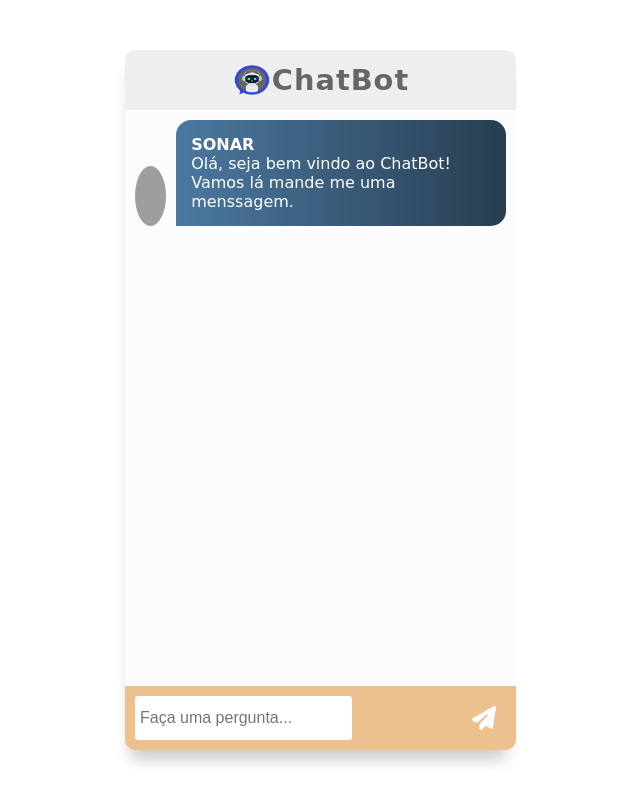
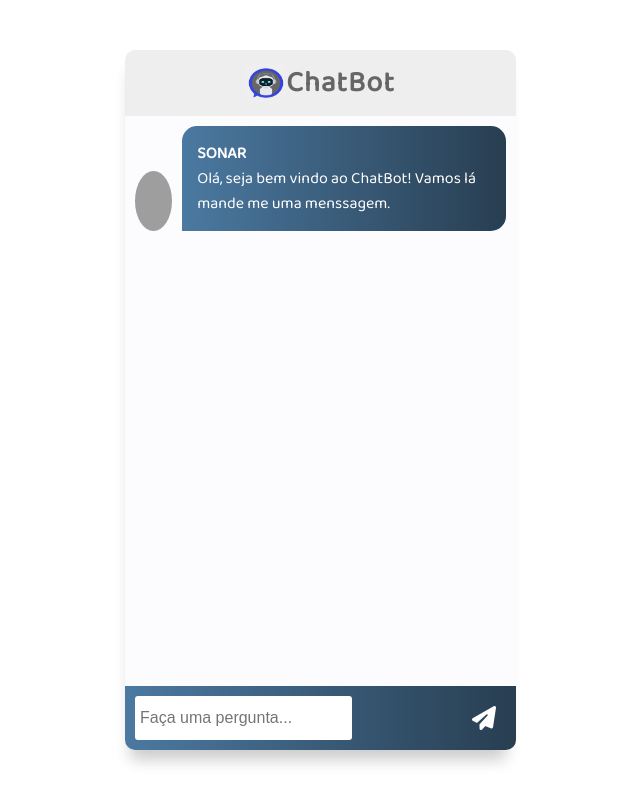
Before and after one commit to Nicolas-End/ChatBot, a Flask app: page / in a window 1280 px wide. Shown: the whole page, without its empty margins (322-962 px from the left). Run offline with Flask 3, Linux system fonts and the light colour scheme; some libraries are stand-ins or nearby versions; some web fonts are replaced; grey boxes are pictures that could not be loaded.

Commit message:
Lindinho

```diff
--- a/static/chatbot.css
+++ b/static/chatbot.css
@@ -148,7 +148,7 @@ font-weight: bold;
 .msger-inputarea{
   display: flex;
   padding: 10px;
-  background: #edc18d;
+  background: var(--left-msg-bg);
   border-radius: 0px 0px 10px 10px;
 }
 
--- a/static/main.js
+++ b/static/main.js
@@ -5,7 +5,7 @@ document.addEventListener("DOMContentLoaded", function() {
   const BOT_IMG = "bot.webp";
   const PERSON_IMG = "usuario.webp";
   const BOT_NAME = "SONAR";
-  const PERSON_NAME = "Code mo";
+  const PERSON_NAME = "USER";
 
   if (!msgerInput) {
     console.error("Elemento .msger-input não encontrado");
--- a/templates/index.html
+++ b/templates/index.html
@@ -4,6 +4,7 @@
   <meta name="viewport" content="width=device-width, initial-scale=1.0">
   <title>ChatBot</title>
   <script src="https://kit.fontawesome.com/8990a4aeb8.js" crossorigin="anonymous"></script>
+  <link href="https://fonts.googleapis.com/css2?family=Baloo+2&display=swap" rel="stylesheet">
   <link href="../static/chatbot.css" rel="stylesheet">
 </head>
 <body>
```
